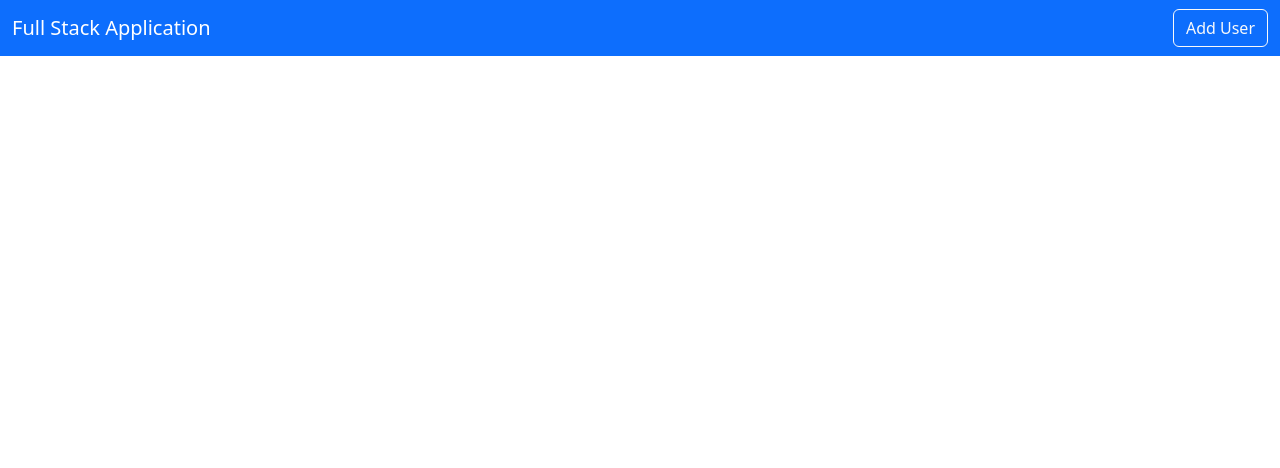
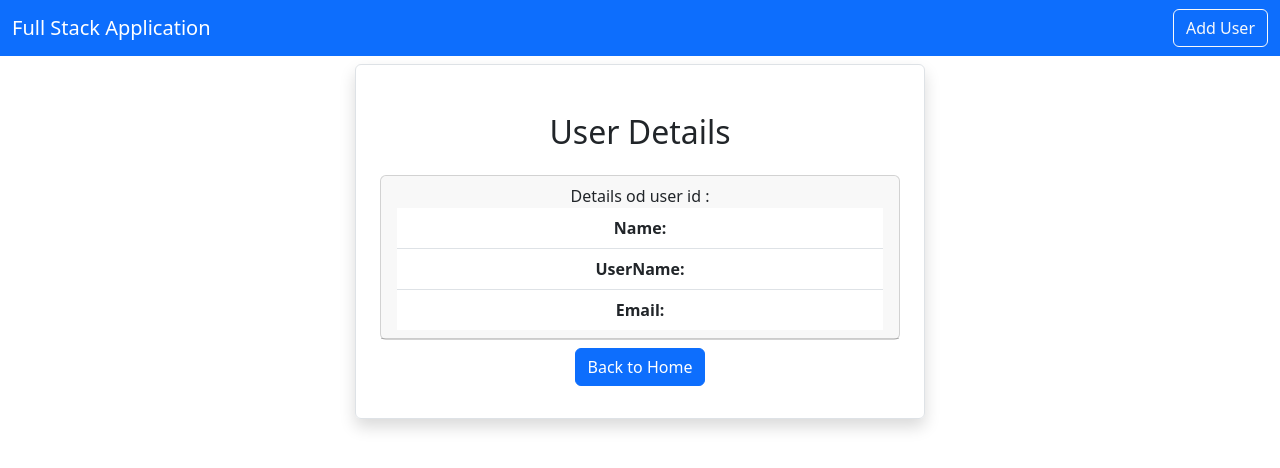
Before and after one commit to Dhack99/FullStack_Backend_App-FrontEnd-, a React (Create React App) app: page /viewuser/1 in a window 1280 px wide. Shown: the top 468 px of the page. Built offline with nearby package versions, Linux system fonts and the light colour scheme; no server answers.

Commit message:
view Information specific user

```diff
--- a/src/App.js
+++ b/src/App.js
@@ -5,6 +5,7 @@
 import { BrowserRouter as Router, Routes, Route } from 'react-router-dom';
 import AddUsers from './users/AddUsers';
 import EditUser from './users/EditUser';
+import ViewUser from './users/ViewUser';
 
 function App() {
   return <div className="App">
@@ -15,6 +16,7 @@
       <Route exact path="/" element={<Home/>}/>
       <Route exact path="/adduser" element={<AddUsers/>}/>
       <Route exact path="/edituser/:id" element={<EditUser/>}/>
+      <Route exact path="/viewuser/:id" element={<ViewUser/>}/>
 
       </Routes>
 
--- a/src/layout/Navbar.js
+++ b/src/layout/Navbar.js
@@ -8,9 +8,9 @@
 
     <nav className="navbar navbar-expand-lg navbar-dark bg-primary">
         <div className="container-fluid">
-            <a className="navbar-brand" href="#">
+            <Link className="navbar-brand" to={"/"}>
             Full Stack Application
-            </a>
+            </Link>
             <button className="navbar-toggler"
             type="button"
             data-bs-toggle="collapse"
--- a/src/pages/Home.js
+++ b/src/pages/Home.js
@@ -45,7 +45,7 @@
                         <td>{user.username}</td>
                         <td>{user.email}</td>
                         <td>
-                        <button className='btn btn-primary mx-2'>View</button>
+                        <Link className='btn btn-primary mx-2' to={`/viewuser/${user.id}`}>View</Link>
                         <Link className='btn btn-outline-primary mx-2' to={`/edituser/${user.id}`}>Edit</Link>
                         <button className='btn btn-danger mx-2' onClick={() => deleteUser(user.id)}>Delete</button>
                         </td>
--- a/src/users/ViewUser.js
+++ b/src/users/ViewUser.js
@@ -0,0 +1,55 @@
+import axios from 'axios';
+import React, { useEffect, useState } from 'react'
+import { Link, useParams } from 'react-router-dom';
+
+export default function ViewUser() {
+
+    const[user,setUser] = useState({
+        name:"",
+        username:"",
+        email:""
+    });
+
+    const {id} = useParams();
+
+    useEffect(() => {
+        loadUser()
+    }, [])
+
+    const loadUser = async () => {
+        const result = await axios.get(`http://localhost:8080/user/${id}`)
+        setUser(result.data)
+    }
+  return (
+    <div className="container">
+      <div className="row">
+        <div className="col-md-6 offset-md-3 border rounded p-4 mt-2 shadow">
+          <h2 className="text-center m-4">User Details</h2>
+
+                <div className="card">
+                    <div className="card-header">
+                        Details od user id : {user.id}
+                        <ul className='list-group list-group-flush'>
+                            <li className='list-group-item'>
+                                <b>Name: </b>
+                                {user.name}
+                            </li>
+                            <li className='list-group-item'>
+                                <b>UserName: </b>
+                                {user.username}
+
+                            </li>
+                            <li className='list-group-item'>
+                                <b>Email: </b>
+                                {user.email}
+
+                            </li>
+                        </ul>
+                    </div>
+                </div>
+            <Link className='btn btn-primary my-2' to={"/"}>Back to Home</Link>
+        </div>
+      </div>
+    </div>
+  );
+}
```
